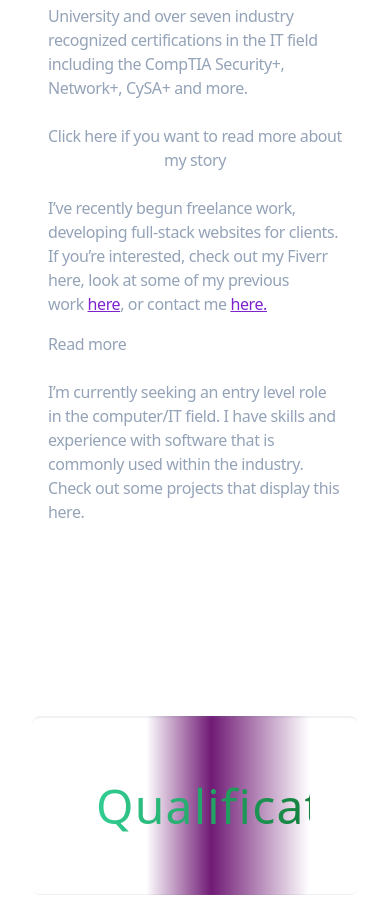
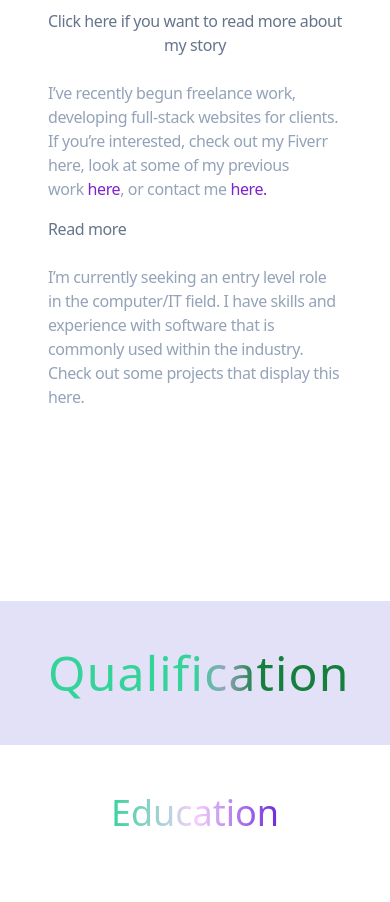
Before and after one commit to zayfriday/portfolio-web, a React (Create React App) app: page / in a window 390 px wide. Shown: the part 1793-2695 px from the top of the page. Built offline with nearby package versions, Linux system fonts and the light colour scheme.

Commit message:
improved responsiveness

```diff
--- a/src/App.js
+++ b/src/App.js
@@ -10,7 +10,7 @@ import Qualifications from './components/Qualifications'
 
 function App() {
   return (
-    <div className='overflow-x-hidden text-neutral-300 antialiased selection:bg-cyan-300 selection:text-cyan-900'>
+    <div className='overflow-x-hidden text-slate-300 antialiased selection:bg-cyan-300 selection:text-cyan-900'>
       <div className='fixed top-0 -z-10 h-full w-full'>
         <div className="absolute top-0 z-[-2] h-screen w-screen
          [background:radial-gradient(125%_125%_at_50%_10%,#000_40%,#63e_100%)]">
--- a/src/components/About.js
+++ b/src/components/About.js
@@ -10,23 +10,22 @@ function About() {
     const [readMore2, setReadMore2] = useState(false);
 
     const readMoreBtn1 = () => {
-        setReadMore1(!readMore1)
+        setReadMore1(!readMore1);
     }
     const readMoreBtn2 = () => {
-        setReadMore2(!readMore2)
+        setReadMore2(!readMore2);
     }
 
 
     return (
-        <div id="about" className='lg:my-20 py-20 text-slate-400 tracking-tight'>
+        <div id="about" className='flex flex-col lg:my-20 py-20 text-slate-400 tracking-tight'>
 
-            <div className='mb-20 p-12 w-full bg-gradient-to-r from-transparent from-20% via-rose-900 via-45% to-transparent to-70%
-            border-t-2 border-b border-slate-500 border-opacity-10 rounded-lg'>
+            <div className='self-center mb-4 p-10 w-screen bg-indigo-700 bg-opacity-15'>
                 <motion.h2
                     whileInView={{ opacity: 1, y: 0 }}
                     initial={{ opacity: 0, y: -100 }}
                     transition={{ duration: 0.75 }}
-                    className='bg-gradient-to-r from-emerald-400 to-green-700 bg-clip-text text-transparent
+                    className='bg-gradient-to-r from-emerald-400 from-50% via-slate-400 via-60% to-green-700 to-70% bg-clip-text text-transparent
                     font-thin text-center text-5xl lg:text-6xl tracking-wide my-auto p-2'>
                         Who am I?
                 </motion.h2>
@@ -45,7 +44,7 @@ function About() {
                 {/* Bio div */}
                 <motion.div className='w-full flex flex-col lg:w-3/5 px-4'>
                     <motion.p
-                    initial={{ x: -100, opacity: 0}}
+                    initial={{ x: -300, opacity: 0}}
                     whileInView={{ x: 0, opacity: 1}}
                     transition={{ duration: 1 }}
                     className='pb-6'>
@@ -60,27 +59,27 @@ function About() {
                         <motion.button
                         initial={{ x: -300, opacity: 0}}
                         whileInView={{ x: 0, opacity: 1}}
-                        transition={{ duration: 1.5}}
-                        className='pb-2 transition-all duration-200 ease-in-out hover:text-slate-800'
+                        transition={{ duration: 1 }}
+                        className='pb-2 text-slate-500 duration-200 ease-in-out hover:text-slate-800 transition-colors'
                         onClick={readMoreBtn1}>
                             Click here if you want to read more about my story
                         </motion.button>
                     </div>) :
                     (<div>
                         <motion.p
-                        initial={{ x: -500, opacity: 0}}
-                        whileInView={{ x: 0, opacity: 1}}
-                        transition={{ duration: 1.5}}
+                        initial={{ opacity: 0, scale: 0}}
+                        animate={{ opacity: 1, scale: 1}}
+                        transition={{ duration: 0.3, ease: "easeInOut"}}
                          className='pb-2'>
                             Tell my background story of how I got into tech and stuff.
                         </motion.p>
 
                         <motion.button
-                         initial={{ x: -300, opacity: 0}}
-                         whileInView={{ x: 0, opacity: 1}}
-                         transition={{ duration: 1.5 }}
-                         className=' pb-2 transition-all duration-200 ease-in-out hover:text-slate-800'
-                         onClick={readMoreBtn1}>
+                        initial={{ opacity: 0, scale: 0}}
+                        animate={{ opacity: 1, scale: 1}}
+                        transition={{ duration: 0.3, ease: "easeInOut"}}
+                        className='pb-2 text-slate-500 duration-200 ease-in-out hover:text-slate-800 transition-colors'
+                        onClick={readMoreBtn1}>
                             Show less
                         </motion.button>
                     </div>)}
@@ -88,43 +87,43 @@ function About() {
                     <motion.p
                     initial={{ x: -300, opacity: 0}}
                     whileInView={{ x: 0, opacity: 1}}
-                    transition={{ duration: 1.5 }}
+                    transition={{ duration: 1 }}
                     className=' my-4'>
                         I’ve recently begun freelance work, developing full-stack websites for clients. If you’re interested,
                         check out my Fiverr here, look at some of my previous work&nbsp;
-                        <a href="#cyber-proj" className='alilgn-baseline text-purple-700 underline
-                        hover:text-blue-600 active:text-blue-900 transitoin-all duration-150'>here</a>, or contact me&nbsp;
-                        <a href="#contact" className='alilgn-baseline text-purple-700 underline
-                        hover:text-blue-600 active:text-blue-900 transition-all duration-150'>here.</a>
+                        <a href="#cyber-proj" className=' text-purple-700 hover:text-blue-600 active:text-blue-900
+                        transition-colors duration-150'>here</a>, or contact me&nbsp;
+                        <a href="#contact" className=' text-purple-700 hover:text-blue-600 active:text-blue-900
+                        transition-colors duration-150'>here.</a>
                     </motion.p>
 
                     {/* readmore2 conditional view */}
                     {!readMore2 ?
                     (<div>
                         <motion.button
-                        initial={{ x: -300, opacity: 0}}
+                        initial={{opacity: 0}}
                         whileInView={{ x: 0, opacity: 1}}
-                        transition={{ duration: 1.5}}
-                        className='pb-2 transition-all duration-200 ease-in-out hover:text-slate-800'
+                        transition={{ duration: 1 }}
+                        className='pb-2 text-slate-500 duration-200 ease-in-out hover:text-slate-800 transition-colors'
                         onClick={readMoreBtn2}>
                             Read more
                         </motion.button>
                     </div>) :
                     (<div>
                         <motion.p
-                        initial={{ x: -500, opacity: 0}}
-                        whileInView={{ x: 0, opacity: 1}}
-                        transition={{ duration: 1.5}}
-                         className='pb-2'>
-                            More about my skills and exp.
+                        initial={{ opacity: 0, scale: 0}}
+                        animate={{ opacity: 1, scale: 1}}
+                        transition={{ duration: 0.3, ease: "easeInOut"}}
+                        className='pb-2'>
+                            More about skills and xp.
                         </motion.p>
 
                         <motion.button
-                         initial={{ x: -300, opacity: 0}}
-                         whileInView={{ x: 0, opacity: 1}}
-                         transition={{ duration: 1.5 }}
-                         className=' pb-2 transition-all duration-200 ease-in-out hover:text-slate-800'
-                         onClick={readMoreBtn2}>
+                        initial={{ opacity: 0, scale: 0}}
+                        animate={{ opacity: 1, scale: 1}}
+                        transition={{ duration: 0.3, ease: "easeInOut"}}
+                        className='pb-2 text-slate-500 duration-200 ease-in-out hover:text-slate-800 transition-colors'
+                        onClick={readMoreBtn2}>
                             Show less
                         </motion.button>
                     </div>)}
--- a/src/components/Qualifications.js
+++ b/src/components/Qualifications.js
@@ -4,16 +4,15 @@ import degree_pic from '../assets/degree_ss.png'
 
 function Qualifications() {
     return (
-        <div id="qual" className='lg:my-20 py-20 flex flex-col items-center text-slate-300 text-md lg:text-lg'>
+        <div id="qual" className='lg:my-20 py-20 flex flex-col items-center text-md lg:text-lg'>
 
-            <div className='mb-20 p-12 w-full bg-gradient-to-r from-transparent from-35% via-fuchsia-900 via-55% to-transparent to-85%
-            border-t-2 border-b border-slate-500 border-opacity-10 rounded-lg'>
+            <div className='self-center mb-4 p-10 w-screen bg-indigo-700 bg-opacity-15'>
                 <motion.h2
                     whileInView={{ opacity: 1, y: 0 }}
                     initial={{ opacity: 0, y: -100 }}
                     transition={{ duration: 0.75 }}
-                    className='bg-gradient-to-r from-emerald-400 to-green-700 bg-clip-text text-transparent
-                    font-thin text-center text-5xl lg:text-6xl tracking-wide my-auto p-4'>
+                    className='bg-gradient-to-r from-emerald-400 from-50% via-slate-400 via-60% to-green-700 to-70% bg-clip-text text-transparent
+                    font-thin text-center text-5xl lg:text-6xl tracking-wide my-auto p-2'>
                         Qualifications
                 </motion.h2>
             </div>
@@ -23,16 +22,23 @@ function Qualifications() {
                  whileInView={{ opacity: 1, y: 0 }}
                  initial={{ opacity: 0, y: -100 }}
                  transition={{ duration: 0.8 }}
-                 className='my-4 pt-4 pb-2 block
-                 bg-gradient-to-r from-emerald-400 via-fuchsia-200 to-violet-700 bg-clip-text text-transparent text-4xl lg:text-5xl font-light'>
+                 className='my-4 pt-4 pb-8 block
+                 bg-gradient-to-r from-emerald-400 via-fuchsia-200 to-violet-700 bg-clip-text text-transparent text-4xl lg:text-5xl font-thin'>
                     Education
                 </motion.h2>
 
-                <motion.img
-                 initial={{ x: -100, opacity: 0 }}
-                 whileInView={{ x: 0, opacity: 1 }}
-                 transition={{ duration: 0.85 }}
-                 src={degree_pic} className='w-3/5 h-auto mt-6 pb-4 rounded-sm' alt='degree_pic'/>
+                <a className='relative group w-full lg:w-4/5 p-2 flex justify-center items-center'>
+                    <motion.img
+                     initial={{ x: -100, opacity: 0 }}
+                     whileInView={{ x: 0, opacity: 1 }}
+                     transition={{ duration: 0.85 }}
+                     src={degree_pic} className='w-5/7 lg:w-5/6 h-auto mt-6 pb-4 rounded-sm' alt='degree_pic'/>
+
+                    {/* Tooltip */}
+                    <span className="absolute z-5 hidden group-hover:inline-block top-0 right-0 mt-2 bg-gray-700 py-2 px-4 text-white text-sm rounded">
+                        Click to open in new tab
+                    </span>
+                </a>
 
                 <motion.h3
                  initial={{ x: -100, opacity: 0 }}
@@ -63,8 +69,8 @@ function Qualifications() {
              whileInView={{ opacity: 1, y: 0 }}
              initial={{ opacity: 0, y: -100 }}
              transition={{ duration: 0.8 }}
-             className='my-4 py-4 block
-             bg-gradient-to-r from-emerald-400 via-fuchsia-200 to-violet-700 bg-clip-text text-transparent text-4xl lg:text-5xl font-light'>
+             className='my-4 pt-4 block pb-8
+             bg-gradient-to-r from-emerald-400 via-fuchsia-200 to-violet-700 bg-clip-text text-transparent text-4xl lg:text-5xl font-thin'>
                 Certifications
             </motion.h2>
 
```
Also changed, not shown: src/components/Contact.js (+6 -7 lines), src/components/Hero.js (+14 -11 lines), src/components/Projects.js (+15 -16 lines).
